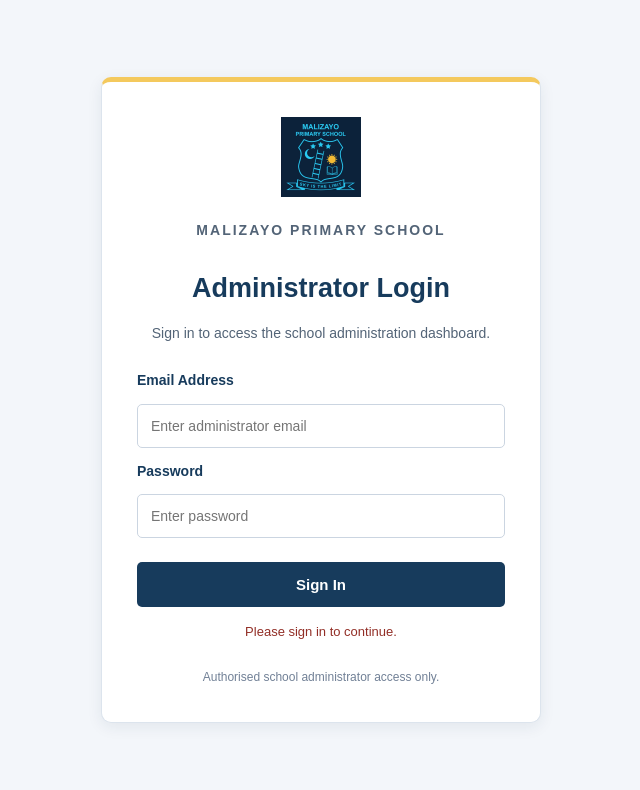
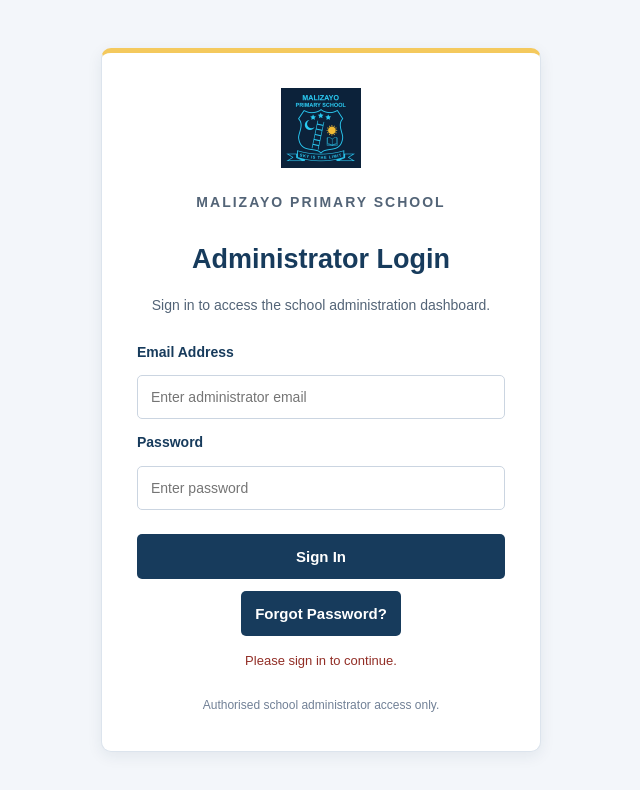
Before and after one commit to Menzi-hub/malizayo-website-demo, a plain HTML site: page admin.html in a window 1280 px wide. Shown: the whole page, without its empty margins (319-959 px from the left). Drawn offline with nearby package versions, Linux system fonts and the light colour scheme.

Commit message:
Update admin.html

```diff
--- a/admin.html
+++ b/admin.html
@@ -70,6 +70,12 @@
             </button>
 
         </form>
+        <button
+    type="button"
+    id="adminForgotPasswordButton"
+>
+    Forgot Password?
+</button>
 
         <p
             id="adminLoginMessage"
```
